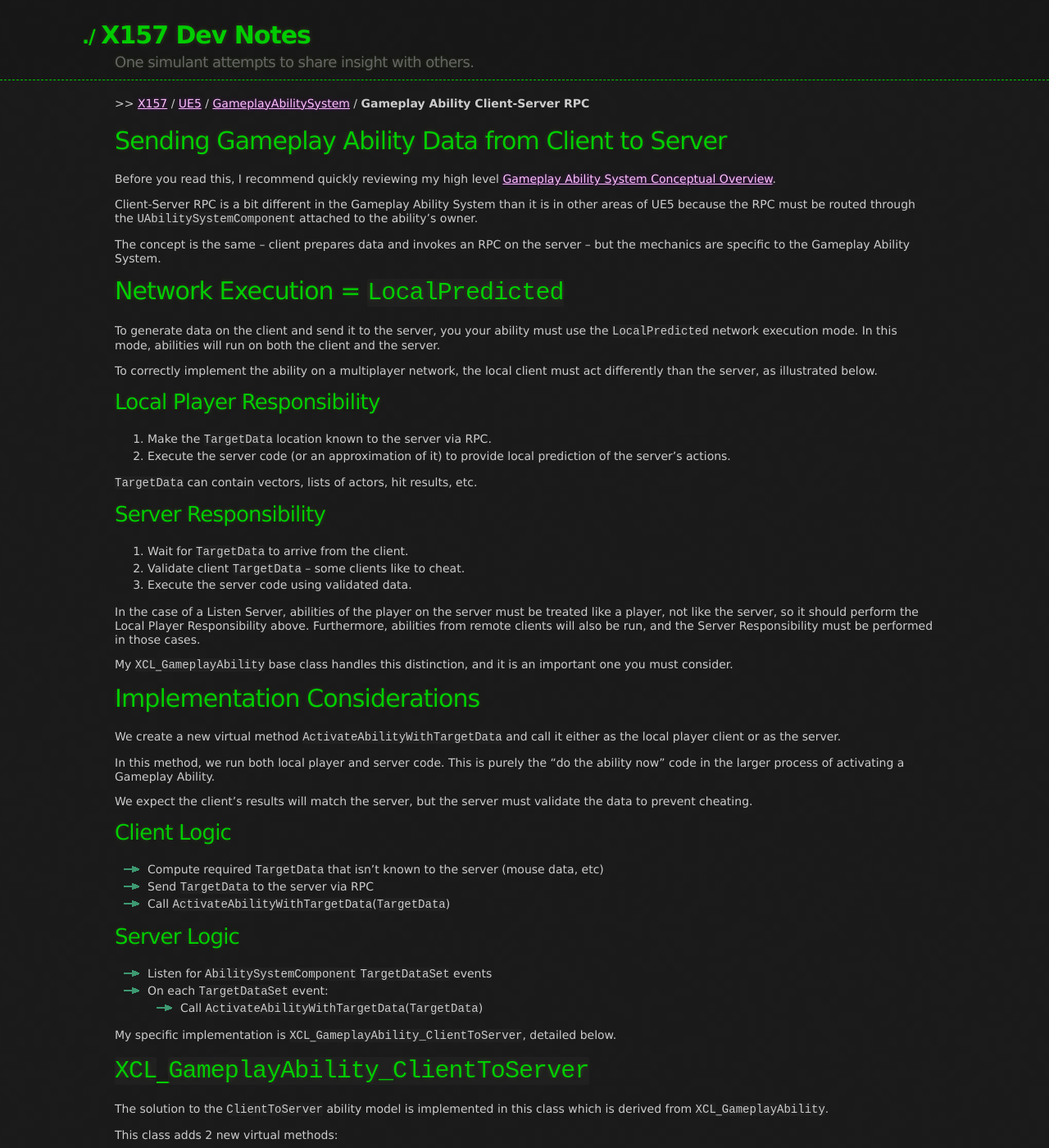
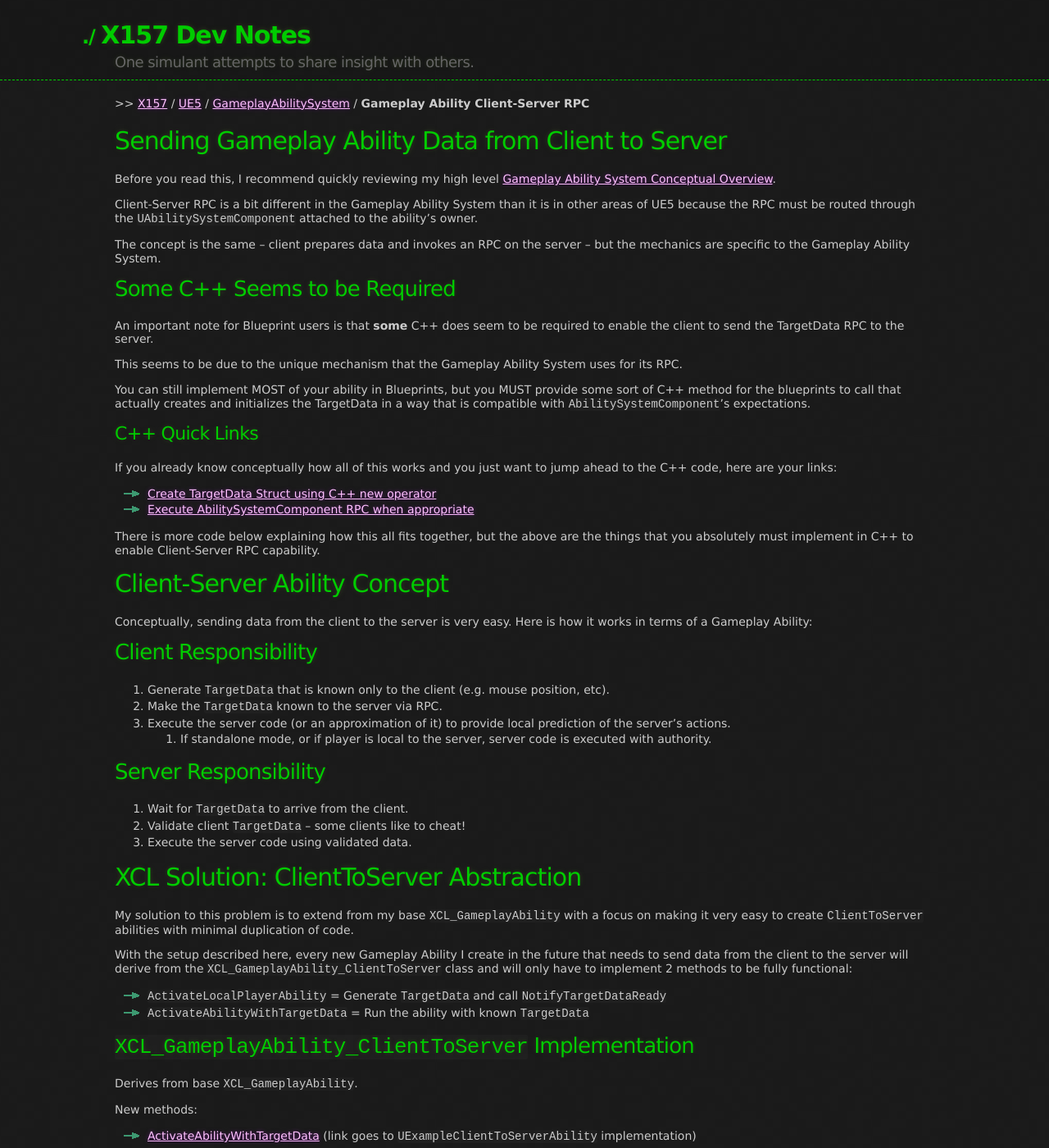
Before and after one commit to x157/x157.github.io, a Jekyll site: the page built from UE5/GameplayAbilitySystem/How-To-Send-Client-Gameplay-Ability-Data-to-Server-in-C++.md, in a window 1280 px wide and 1400 px high. Shown: the whole window at 82% size. Built offline with Jekyll 4.4.1, drawn with Linux system fonts in a browser that asks for light colours; some of the changed text lies outside the part shown.

Commit message:
Improve ClientToServer documentation

````diff
--- a/UE5/GameplayAbilitySystem/How-To-Send-Client-Gameplay-Ability-Data-to-Server-in-C++.md
+++ b/UE5/GameplayAbilitySystem/How-To-Send-Client-Gameplay-Ability-Data-to-Server-in-C++.md
@@ -22,162 +22,102 @@
 are specific to the Gameplay Ability System.
 
 
-# Network Execution = `LocalPredicted`
+## Some C++ Seems to be Required
 
-To generate data on the client and send it to the server, you your ability must use the `LocalPredicted`
-network execution mode.  In this mode, abilities will run on both the client and the server.
+An important note for Blueprint users is that **some** C++ does seem to be required to enable the client to
+send the TargetData RPC to the server.
 
-To correctly implement the ability on a multiplayer network, the local client must act differently than the server,
-as illustrated below.
+This seems to be due to the unique mechanism that the Gameplay Ability System uses for its RPC.
+
+You can still implement MOST of your ability in Blueprints, but you MUST provide some sort of C++
+method for the blueprints to call that actually creates and initializes the TargetData in a way
+that is compatible with `AbilitySystemComponent`'s expectations.
 
 
-## Local Player Responsibility
+### C++ Quick Links
 
-1. Make the `TargetData` location known to the server via RPC.
-2. Execute the server code (or an approximation of it) to provide local prediction of the server's actions.
+If you already know conceptually how all of this works and you just want to jump ahead to the C++
+code, here are your links:
 
-`TargetData` can contain vectors, lists of actors, hit results, etc.
+- [Create TargetData Struct using C++ new operator](#ExampleClientToServerAbility__ActivateLocalPlayerAbility)
+- [Execute AbilitySystemComponent RPC when appropriate](#XCL_GameplayAbility_ClientToServer__NotifyTargetDataReady)
+
+There is more code below explaining how this all fits together, but the above are the things
+that you absolutely must implement in C++ to enable Client-Server RPC capability.
+
+
+# Client-Server Ability Concept
+
+Conceptually, sending data from the client to the server is very easy.  Here is how it works in terms
+of a Gameplay Ability:
+
+
+## Client Responsibility
+
+1. Generate `TargetData` that is known only to the client (e.g. mouse position, etc).
+2. Make the `TargetData` known to the server via RPC.
+3. Execute the server code (or an approximation of it) to provide local prediction of the server's actions.
+    1. If standalone mode, or if player is local to the server, server code is executed with authority.
 
 
 ## Server Responsibility
 
 1. Wait for `TargetData` to arrive from the client.
-2. Validate client `TargetData` -- some clients like to cheat.
+2. Validate client `TargetData` -- some clients like to cheat!
 3. Execute the server code using validated data.
 
 
-In the case of a Listen Server, abilities of the player on the server must be treated like a player,
-not like the server, so it should perform the Local Player Responsibility above.  Furthermore, abilities
-from remote clients will also be run, and the Server Responsibility must be performed in those cases.
-
-My `XCL`_`GameplayAbility` base class handles this distinction, and it is an important one you must consider.
-
-# Implementation Considerations
-
-We create a new virtual method `ActivateAbilityWithTargetData` and call it either as the local player client
-or as the server.
-
-In this method, we run both local player and server code.  This is purely the "do the ability now" code in the
-larger process of activating a Gameplay Ability.
-
-We expect the client's results will match the server, but the server must validate the data to prevent cheating.
 
 
-## Client Logic
+# XCL Solution: ClientToServer Abstraction
 
-- Compute required `TargetData` that isn't known to the server (mouse data, etc)
-- Send `TargetData` to the server via RPC
-- Call `ActivateAbilityWithTargetData`(`TargetData`)
+My solution to this problem is to extend from my base `XCL_GameplayAbility` with a focus on making it very
+easy to create `ClientToServer` abilities with minimal duplication of code.
 
-## Server Logic
+With the setup described here, every new Gameplay Ability I create in the future
+that needs to send data from the client to the server will derive from the
+`XCL_GameplayAbility_ClientToServer` class and will only have to implement 2 methods to be fully functional:
 
-- Listen for `AbilitySystemComponent` `TargetDataSet` events
-- On each `TargetDataSet` event:
-  - Call `ActivateAbilityWithTargetData`(`TargetData`)
-
-My specific implementation is `XCL`_`GameplayAbility_ClientToServer`, detailed below.
+- `ActivateLocalPlayerAbility` = Generate `TargetData` and call `NotifyTargetDataReady`
+- `ActivateAbilityWithTargetData` = Run the ability with known `TargetData`
 
 
-# `XCL`_`GameplayAbility_ClientToServer`
+## `XCL_GameplayAbility_ClientToServer` Implementation
 
-The solution to the `ClientToServer` ability model is implemented in this class
-which is derived from `XCL`_`GameplayAbility`.
+Derives from base `XCL_GameplayAbility`.
 
-This class adds 2 new virtual methods:
+New methods:
 
-#### `ActivateAbilityWithTargetData` *(Abstract)*
+- [ActivateAbilityWithTargetData](#ExampleClientToServerAbility__ActivateAbilityWithTargetData) (link goes to `UExampleClientToServerAbility` implementation)
+  - Abstract - you must implement this
+- [NotifyTargetDataReady](#XCL_GameplayAbility_ClientToServer__NotifyTargetDataReady)
+  - You must call this from `ActivateLocalPlayerAbility` once `TargetData` is known
 
-- Executed by `NotifyTargetDataReady`
-    - As local player
-    - As server
+`XCL_GameplayAbility` overrides:
 
-#### `NotifyTargetDataReady`
-
-- You must call from `ActivateLocalPlayerAbility` once `TargetData` has been computed.
-
-
-## `ActivateAbilityWithTargetData`
-
-This method is the key to the `ClientToServer` ability model.
-
-This is called in multiple contexts in different
-[Network Modes](/UE5/GameplayAbilitySystem/#xcl-gameplayability-network-modes).
-Make sure you understand this concept.
-
-If you are the server, you must validate the client input because some clients like to cheat.
-
-If you are the local player, you should do the same things as the server to effectively predict
-the outcome of the server's calculation.
-
-
-## `NotifyTargetDataReady`
-
-It is the responsibility of `ActivateLocalPlayerAbility` to call `NotifyTargetDataReady`.
-
-###### On the local player client, calling this does both:
-
-- Send the `TargetData` to the server via RPC.
-- Run `ActivateAbilityWithTargetData` as a local client to predict the effect of the ability.
-
-The local changes stay local but the expectation is the server calculations are the same,
-and so the updated state replicated out to other clients is the same result as your local prediction.
-
-###### When the `TargetData` RPC is received by the server:
-
-- Run `ActivateAbilityWithTargetData` as the server, replicate result to clients.
-
-
-### `NotifyTargetDataReady` Logic
-
-This method is fully implemented in `XCL_GameplayAbility_ClientToServer` so derived classes don't need to
-do anything with this at all except understand what is happening.
-
-This implementation works both for local players and for remote players connected to the server.
-
-```
-if invalid ability:
-    CancelAbility()
-
-else if CommitAbility() fails:
-    CancelAbility()
-
-else:
-    if local player is remote from server:
-        AbilitySystemComponent->CallServerSetReplicatedTargetData( TargetData )
-
-    ActivateAbilityWithTargetData( TargetData )  // XCL method
-
-    AbilitySystemComponent->ConsumeClientReplicatedTargetData()
-```
-
-The exact [C++ code](#XCL_GameplayAbility_ClientToServer__NotifyTargetDataReady)
-for `NotifyTargetDataReady` is listed below for reference.
-
-
-# `AbilitySystemComponent` : `TargetData` RPC
-
-The `AbilitySystemComponent` (provided by Lyra's GAS implementation) has a delegate we hook into called
-`AbilityTargetDataSetDelegate`.
-
-We configure it such that every time the server receives a `TargetData` from a client,
-it calls `NotifyTargetDataReady`(`TargetData`).
-
-This also requires us to do some cleanup during `EndAbility`() which we'll accomplish via
-the `EndAbilityCleanup`()
+- [ActivateServerAbility](#XCL_GameplayAbility_ClientToServer__ActivateServerAbility) : subscribe to `AbilitySystemComponent` events
+  - Invoke `NotifyTargetDataReady` on each `ASC.TargetDataSet` event
+- [EndAbilityCleanup](#XCL_GameplayAbility_ClientToServer__EndAbilityCleanup) : clean up event listener
 
 
 # `UExampleClientToServerAbility`
 
-This example class shows how to implement a `ClientToServer` ability.  Only two methods must be defined to accomplish this:
+This example class shows how to implement a `ClientToServer` ability.
+Only two methods must be defined to accomplish this:
 
 
-- `ActivateLocalPlayerAbility` override `XCL`_`GameplayAbility`
-  - Gather the `TargetData` info and invoke `NotifyTargetDataReady`
+##### `ActivateLocalPlayerAbility` (override `XCL_GameplayAbility`)
+- Client only
+  - Gather the `TargetData` info
+  - Invoke `NotifyTargetDataReady`
 
 
-- `ActivateAbilityWithTargetData` override `XCL`_`GameplayAbility_ClientToServer`
-  - Runs on both the client and server to execute the ability with the `TargetData`.
+###### `ActivateAbilityWithTargetData` (override `XCL_GameplayAbility_ClientToServer`)
+- Client + Server
+  - Execute the ability with the `TargetData`
 
+
+## `UExampleClientToServerAbility.h`
 
 ```c++
 #pragma once
@@ -204,10 +144,15 @@
 ```
 
 
+<a id="ExampleClientToServerAbility__ActivateLocalPlayerAbility"></a>
 ## `ActivateLocalPlayerAbility` Implementation
 
+This method demonstrates the required boilerplate C++ code that you must run in order to create a `TargetData`
+struct that can be sent to the server via `AbilitySystemComponent`'s RPC mechanism.
+
 You can add pretty much any value into `TargetData` by deriving from `FGameplayAbilityTargetData`.  That base class
-is required by UE5.
+is required by UE5.  In the example below I'm using a `FGameplayAbilityTargetData_LocationInfo` struct, which simply
+allows for an `FTransform` as the `TargetData`.
 
 In the below example we just send the value `FVector::ZeroVector` as the `TargetData` location.
 
@@ -236,11 +181,18 @@
 ```
 
 
+<a id="ExampleClientToServerAbility__ActivateAbilityWithTargetData"></a>
 ## `ActivateAbilityWithTargetData` Implementation
 
-This runs on the local player client as prediction code.
+This is an example of how you might implement `ActivateAbilityWithTargetData`.
 
-It also runs on the server as authoritative code after the `TargetData` is received from the client.
+This runs on the local player client as prediction code
+AND on the server as authoritative code
+after the `TargetData` is received from the client.
+
+In this example all we do is log the `ClientLocation` that we retrieve from the
+`TargetData` the client sent, but you could spawn a black hole there and consume the world,
+or whatever else you prefer.
 
 ```c++
 void UExampleClientToServerAbility::ActivateAbilityWithTargetData(const FGameplayAbilityTargetDataHandle& TargetDataHandle, FGameplayTag ApplicationTag)
@@ -281,14 +233,14 @@
 ```
 
 
-<a id="XCL_GameplayAbility_ClientToServer__NotifyTargetDataReady"></a>
+<a id="XCL_GameplayAbility_ClientToServer"></a>
 # `UXCL_GameplayAbility_ClientToServer`
 
-The code below is something you will absolutely want to incoporate into any GameplayAbility class
+The code below is something you will absolutely want to incorporate into any GameplayAbility class
 that needs to send data from the client to the server.
 
-You can choose to put this in the base ability, but I didn't.  Instead, my base ability is general purpose and can
-be used for anything.
+You can choose to put this in your base ability class, but I didn't.
+Instead, my base ability is general purpose and can be used for any type of data flow.
 (I covered the base `XCL_GameplayAbility` in the conceptual overview linked at the top of this tutorial.)
 
 My choice was to derive from the base `XCL_GameplayAbility` using a `ClientToServer` variant,
@@ -296,7 +248,18 @@
 but the base class is open for wildly different and conflicting flows.
 
 
+<a id="XCL_GameplayAbility_ClientToServer__NotifyTargetDataReady"></a>
 ## `NotifyTargetDataReady` Implementation
+
+This code shows the boilerplate C++ code required to send the client-computed `TargetData` to the server if the
+local player is a remote client.
+
+Whether the local player is local to the server or remote from the server, either way the ability
+itself gets executed as well via `ActivateAbilityWithTargetData`.
+
+You could potentially move the `CommitAbility` call out of here if you need to for some reason.
+Having it here ensures the client doesn't attempt to execute the ability unless it thinks the Commit will
+actually succeed on the server.
 
 
 ```c++
````
Also changed, not shown: other parts of UE5/GameplayAbilitySystem/How-To-Send-Client-Gameplay-Ability-Data-to-Server-in-C++.md (+3 -3 lines), UE5/GameplayAbilitySystem/index.md (+5 -5 lines).
